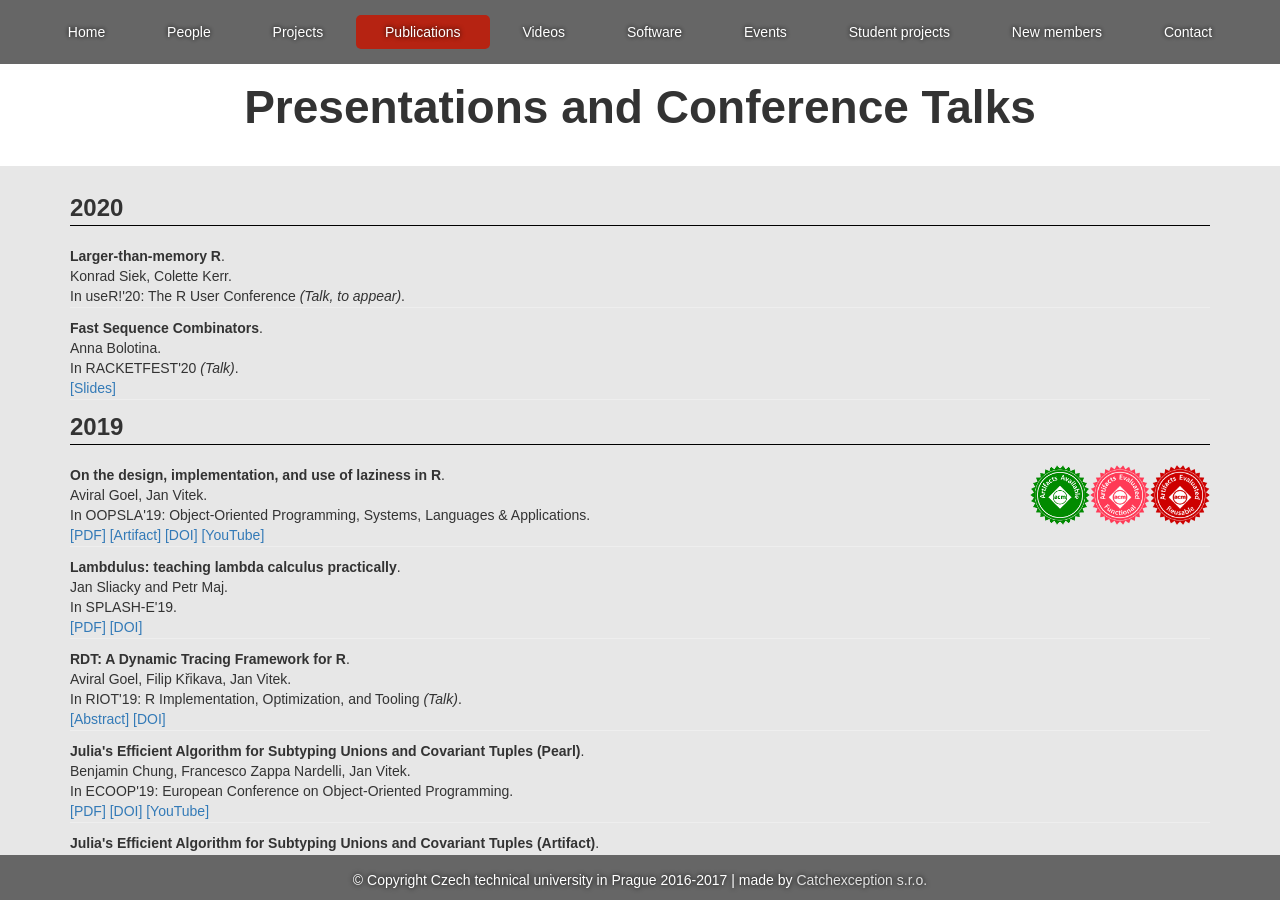
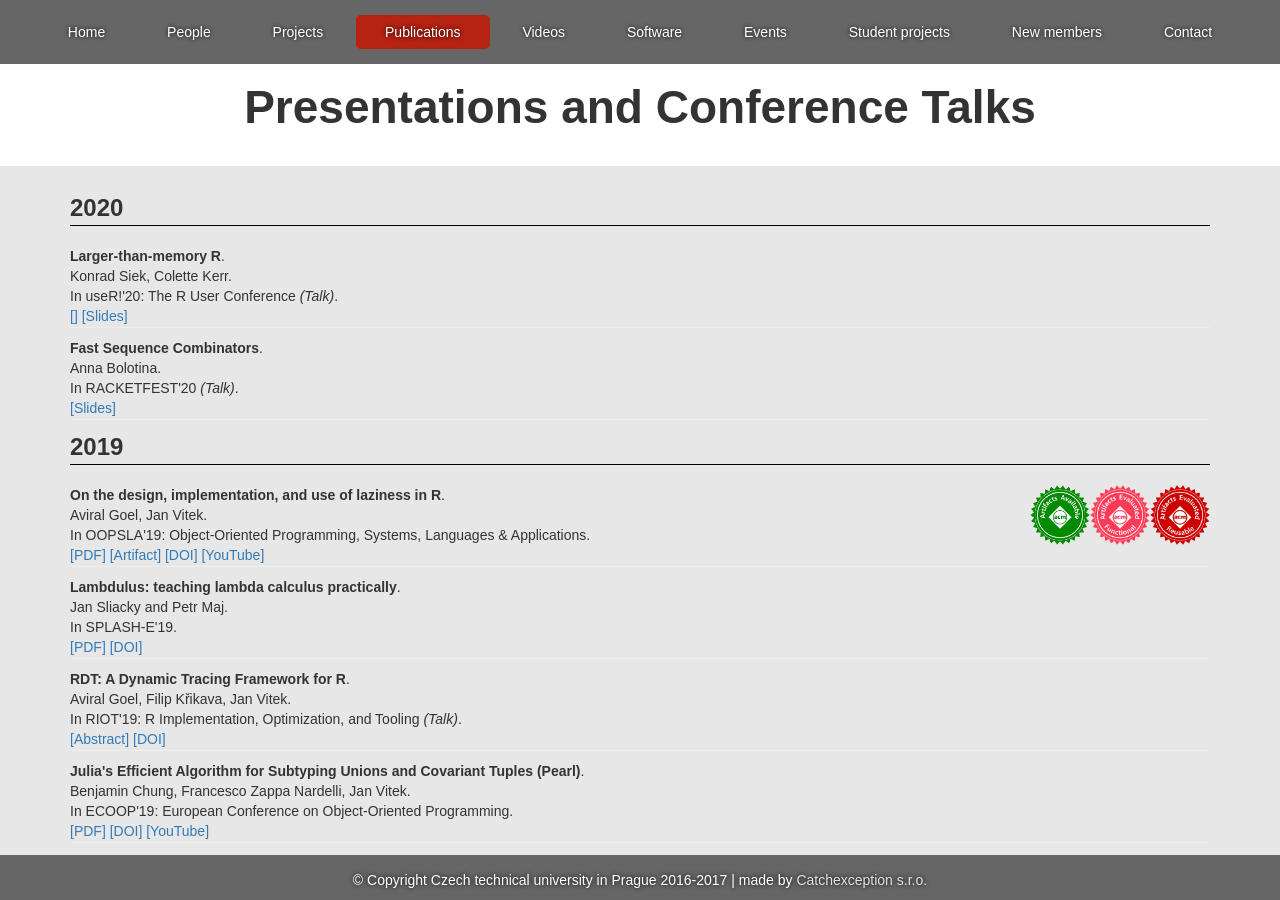
Before and after one commit to PRL-PRG/prl-prg.github.io, a Jekyll site: the page built from publications.md, in a window 1280 px wide and 900 px high. Built offline with Jekyll 4.4.1, drawn with Linux system fonts in a browser that asks for light colours.

Commit message:
User 2020 talk.

```diff
--- a/publications.md
+++ b/publications.md
@@ -16,7 +16,12 @@ publications:
    authors: "Konrad Siek, Colette Kerr"
    publication: "The R User Conference"
    short_publication: "useR!'20"
-   publication_note: "Talk, to appear"
+   publication_note: Talk
+   links:
+   - test: Video
+     link: https://www.youtube.com/watch?v=6BI5xWWDrlA
+   - text: Slides
+     link: https://drive.google.com/file/d/1C782g11whwyqbwqvDaZFo9iMt8528TpX/view
    grants:
    - ELE
    - BC
```
Also changed, not shown: videos.md (+7 -7 lines).
